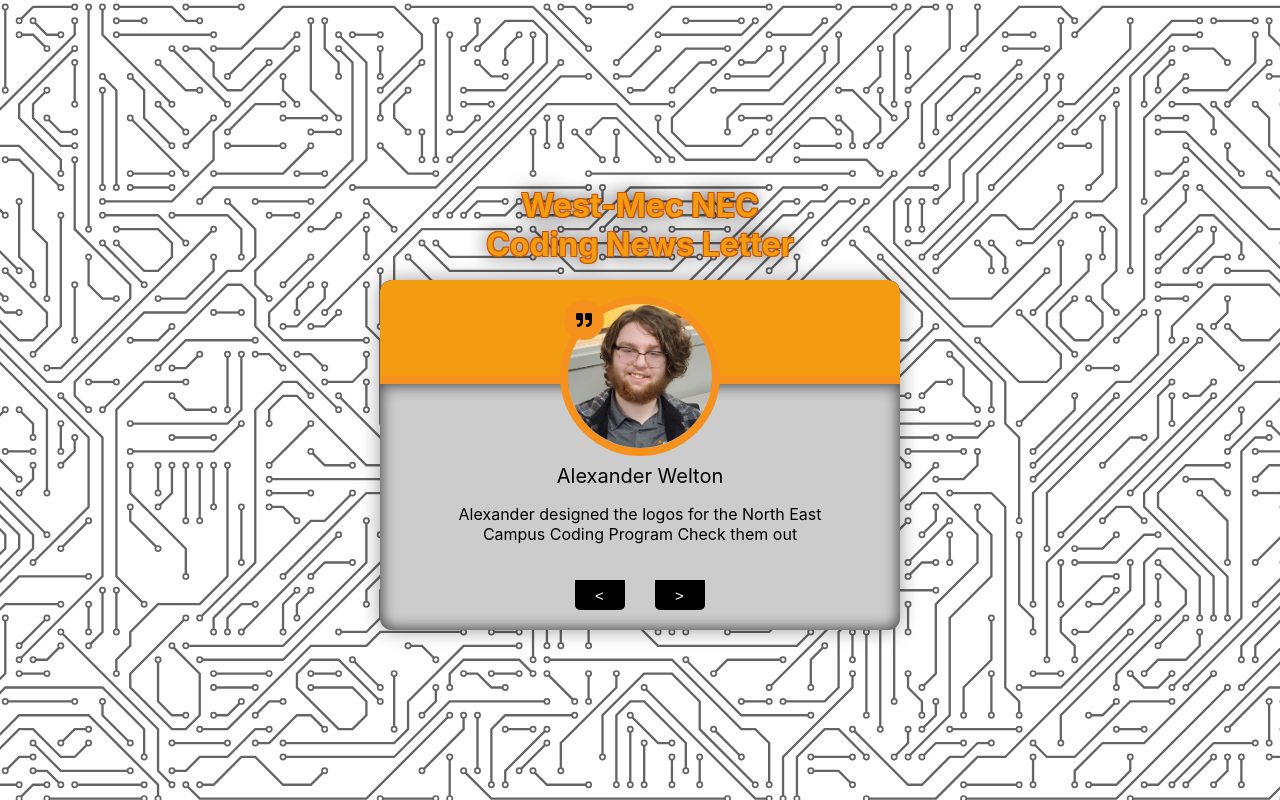
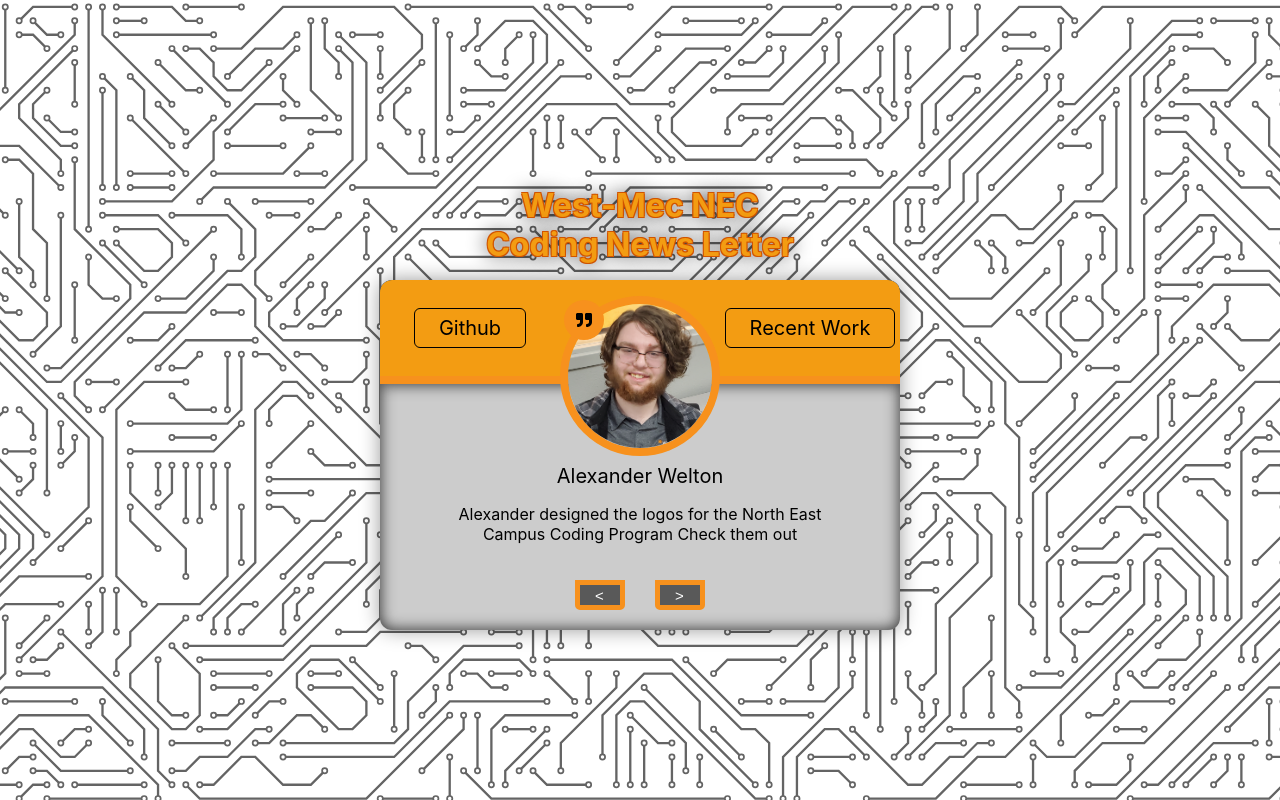
Before and after one commit to Jblack262/West-MEC-coding-newsletter, a React (Create React App) app: page / in a window 1280 px wide. Built offline with nearby package versions, Linux system fonts and the light colour scheme.

Commit message:
added socials buttons

```diff
--- a/src/components/Review.jsx
+++ b/src/components/Review.jsx
@@ -27,9 +27,11 @@ const Review = () => {
   };
   console.log(image)
   return (
-    <div className="reviewContainer">
     <article className='review'>
       <div className="cardHeader">
+          <div className="btnContainer">
+          <a href="#">Github</a>
+          </div>
         <div className='img-container'>
           <div className="image">
           <img src={image} alt={name} className='person-img' />
@@ -38,6 +40,9 @@ const Review = () => {
             <FaQuoteRight />
           </span>
         </div>
+          <div className="btnContainer">
+          <a href="#">Recent Work</a>
+          </div>
       </div>
 
       <h4 className='author'>{name}</h4>
@@ -53,10 +58,6 @@ const Review = () => {
       </div>
 
     </article>
-      <div className="navContainer">
-
-      </div>
-    </div>
   );
 };
 
--- a/src/sass/components/_review.scss
+++ b/src/sass/components/_review.scss
@@ -1,8 +1,6 @@
-.reviewContainer {
+.review {
   width: clamp(35%, 520px, 90%);
   text-align: center;
-  .review {
-    width: 100%;
   min-height: 350px;
   background-color: $clr-gray-0;
   display: flex;
@@ -47,6 +45,22 @@
         }
       }
     }
+    .btnContainer {
+      width: calc(100% / 3);
+      display: grid;
+      place-items: center;
+      font-size: clamp(0.6rem, 2.5vw, 1.25rem);
+      margin: 0 auto;
+      a {
+        color: black;
+        text-decoration: none;
+        border-radius: $radius / 2;
+        border: 1px solid;
+        background: none;
+        // font-size: 1.25rem;
+        padding: 0.35em 1.2em;
+      }
+    }
     .quote-icon {
       position: absolute;
       width: 40px;
@@ -60,6 +74,7 @@
       margin: 0.25rem;
     }
   }
+
   .author,
   .info {
     margin: 1rem auto 2rem auto;
@@ -73,7 +88,6 @@
   }
   .button-container {
     margin-top: auto;
-    }
   }
 }
 
@@ -110,7 +124,7 @@
   display: flex;
   align-items: center;
   justify-content: center;
-  border: 5px solid black;
+  border: 5px solid $clr-accent-1;
   box-sizing: border-box;
   border-radius: 5px;
 }
@@ -124,14 +138,14 @@
 }
 .button-container span button:before {
   color: #fff;
-  background: #000;
+  background: $clr-gray-9;
   transform: rotateY(0deg) translateZ(15px);
   border-top-left-radius: 0;
   border-top-right-radius: 0;
 }
 .button-container span button:after {
   color: #000;
-  background: #fff;
+  background: $clr-gray-0;
   transform: rotateX(90deg) translateZ(15px);
   border-bottom-left-radius: 0;
   border-bottom-right-radius: 0;
```
Also changed, not shown: src/sass/index.css, 1 other file (tests, documents, lock files or other folders). Lines whose indentation alone changed are shown as unchanged.
